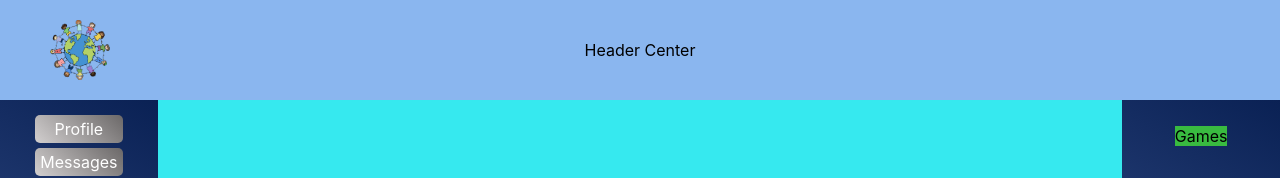
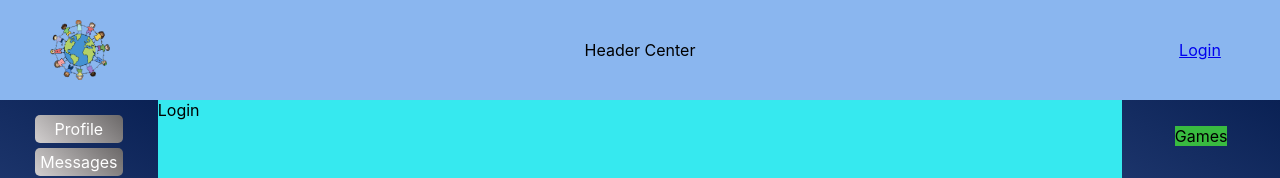
Before and after one commit to VoldZV/social_network, a React (Create React App) app: page /login in a window 1280 px wide. Shown: the top 178 px of the page. Built offline with nearby package versions, Linux system fonts and the light colour scheme; no server answers.

Commit message:
compose component  - les 70

```diff
--- a/src/App.tsx
+++ b/src/App.tsx
@@ -7,6 +7,7 @@ import {Aside} from "./Aside/Aside";
 import {UsersContainer} from "./Components/Users/UsersContainer";
 import {ProfileContainer} from "./Components/Profile/ProfileContainer";
 import {HeaderContainer} from "./Components/Header/HeaderContainer";
+import {Login} from "./Components/Login";
 
 function App() {
     return (
@@ -20,6 +21,7 @@ function App() {
                         <Route path={'/profile/:userId?'} element={<ProfileContainer/>}/>
                         <Route path={'/messages/*'} element={<DialogsContainer/>}/>
                         <Route path={'/users'} element={<UsersContainer/>}/>
+                        <Route path={'/login'} element={<Login/>}/>
                     </Routes>
                 </div>
                 <Aside/>
--- a/src/Components/Dialogs/DialogsContainer.tsx
+++ b/src/Components/Dialogs/DialogsContainer.tsx
@@ -3,8 +3,9 @@ import {addMessageAC, changeMessageAddFormValueAC} from "../redux/reducers/Dialo
 import {Dialogs} from "./Dialogs";
 import {connect} from "react-redux";
 import {DialogsPageType} from "../redux/stateType";
-import {AppStateType, AppActionTypes} from "../redux/redux-store";
-import {Dispatch} from "redux";
+import {AppActionTypes, AppStateType} from "../redux/redux-store";
+import {compose, Dispatch} from "redux";
+import {WithAuthRedirect} from "../HOC/WithAuthRedirect";
 
 type TmstpDialogs = {
     dialogsPage: DialogsPageType
@@ -30,7 +31,7 @@ const mdtpDialogs = (dispatch: Dispatch<AppActionTypes>) : TmdtpDialogs => ({
 
 export type Tdialogs = TmstpDialogs & TmdtpDialogs
 
-export const DialogsContainer = connect(mstpDialogs, mdtpDialogs)(Dialogs)
+export const DialogsContainer = compose<React.ComponentType>(connect(mstpDialogs, mdtpDialogs), WithAuthRedirect<Tdialogs>)(Dialogs)
 
 
 
--- /dev/null
+++ b/src/Components/HOC/WithAuthRedirect.tsx
@@ -0,0 +1,14 @@
+import React from "react";
+import {useSelector} from "react-redux";
+import {AppStateType} from "../redux/redux-store";
+import {Navigate} from "react-router-dom";
+
+
+export function WithAuthRedirect<T extends {}>(Component: React.ComponentType<T>) {
+    const RedirectComponent: React.ComponentType<T> = (props) => {
+        const isAuth = useSelector<AppStateType>(state => state.auth.isAuth)
+        return isAuth ? <Component {...props} />
+            : <Navigate to={'/login'} />
+    }
+    return RedirectComponent
+}
--- /dev/null
+++ b/src/Components/Login.tsx
@@ -0,0 +1,9 @@
+import React from 'react';
+
+export const Login = () => {
+    return (
+        <div>
+            Login
+        </div>
+    );
+};
--- a/src/Components/Profile/ProfileContainer.tsx
+++ b/src/Components/Profile/ProfileContainer.tsx
@@ -1,9 +1,12 @@
+import React from "react";
 import {ProfilePageType} from "../redux/stateType";
 import {AppStateType} from "../redux/redux-store";
 import {connect} from "react-redux";
 import {ProfileClassComponent} from "./ProfileClassComponent";
 import {addPost, changeTextariaValue, getUserProfileTC} from "../redux/reducers/ProfileReducer";
 import {useLocation, useNavigate, useParams} from "react-router-dom";
+import {WithAuthRedirect} from "../HOC/WithAuthRedirect";
+import {compose} from "redux";
 
 
 type TmstpProfile = ProfilePageType & {authUserId: number | null}
@@ -61,4 +64,4 @@ export const withRouter = <Props extends WithRouterProps>(
 
 export type Tprofile = TmstpProfile & TmdtpProfile & WithRouterProps
 
-export const ProfileContainer = connect(mstpProfile, mdtpProfile)(withRouter(ProfileClassComponent))
+export const ProfileContainer = compose<React.ComponentType>(connect(mstpProfile, mdtpProfile), withRouter,WithAuthRedirect<Tprofile>)(ProfileClassComponent)
--- a/src/Components/redux/reducers/authReducer.ts
+++ b/src/Components/redux/reducers/authReducer.ts
@@ -44,9 +44,8 @@ export const setUserData = (userData: {id: null | number
 export const authUserTC = () => async (dispatch: Dispatch<AppActionTypes>) => {
     try {
         const res = await authApi.authUser()
-        dispatch(setUserData(res.data))
+        if(res.resultCode === 0) dispatch(setUserData(res.data))
     } catch (e: any) {
-        dispatch(setUserData({id: null, email: null, login: null}))
         console.log(e.message)
     } finally {
     }
```
